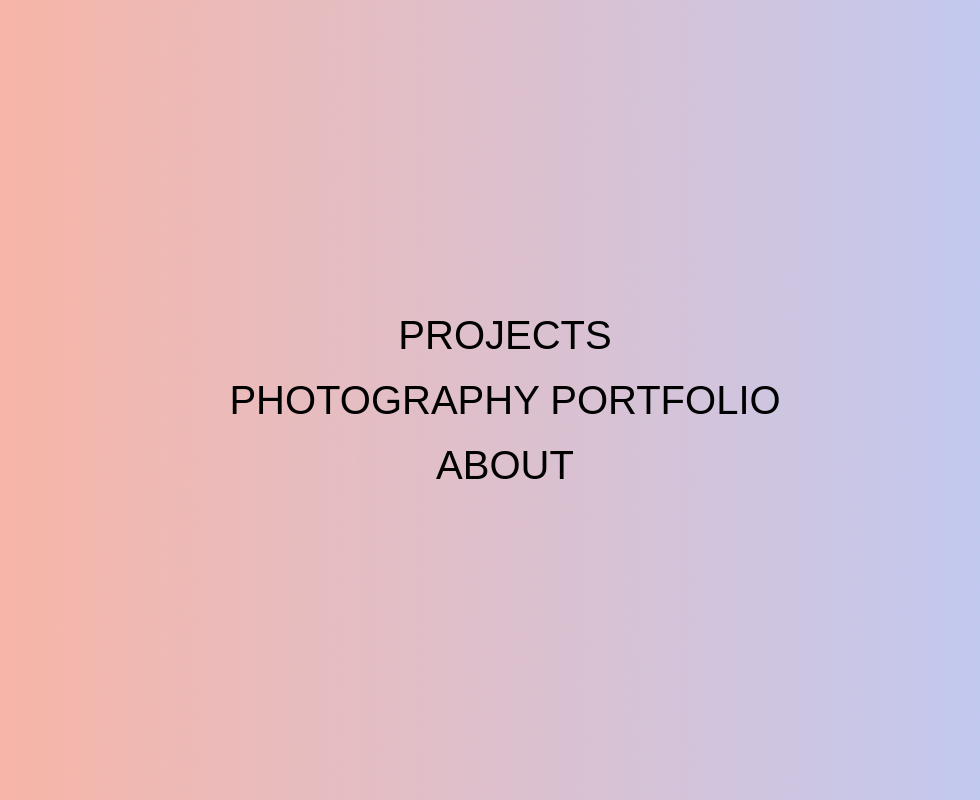
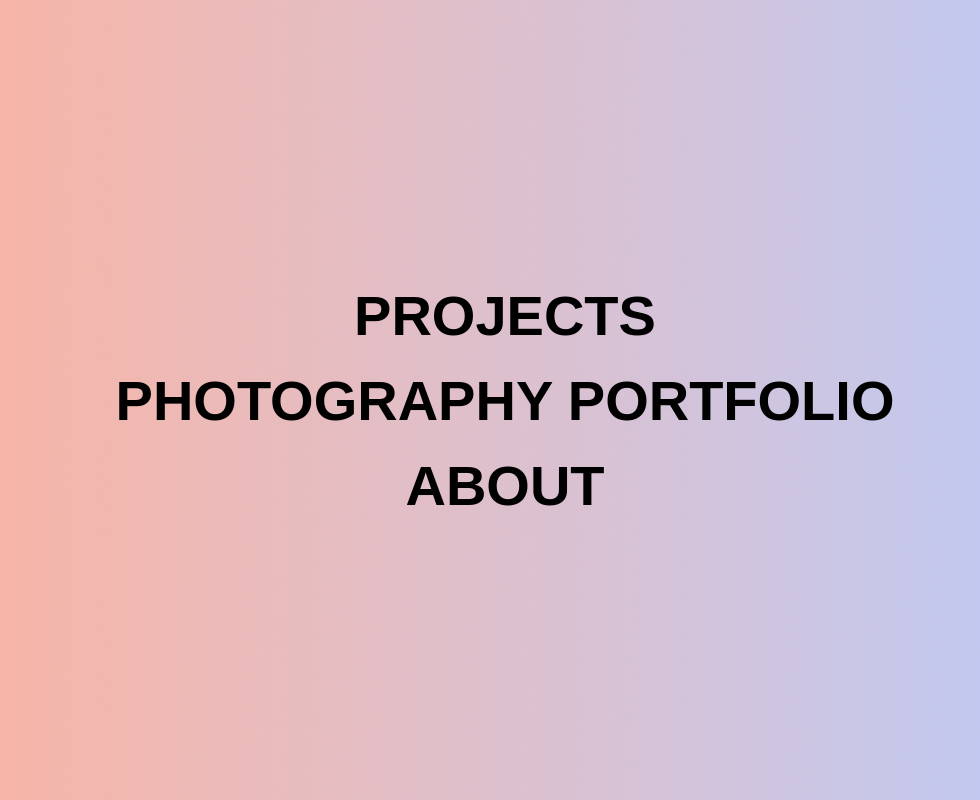
Before and after one commit to kuyperdeboer/website2025, a plain HTML site: page index.html in a window 1280 px wide. Shown: the whole page, without its empty margins (135-1115 px from the left). Drawn offline with Linux system fonts and the light colour scheme.

Commit message:
Update index.html

```diff
--- a/index.html
+++ b/index.html
@@ -29,12 +29,12 @@
     /* Link styles */
     .container a {
       display: block;
-      font-size: 2.5rem;
+      font-size: 3.5rem;
       margin: 20px 0;
       text-decoration: none;
       color: black;
       text-align: center;
-      font-weight: normal;
+      font-weight: bold;
       transition: color 0.3s ease;
     }
 
```
